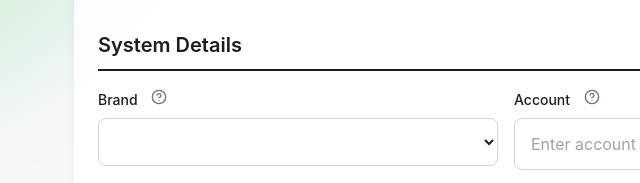
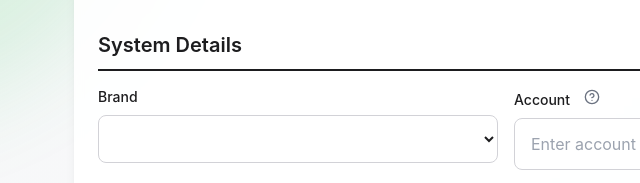
Before and after one commit to moss-xxh/authorization, a plain HTML site: page index.html in a window 1280 px wide. Shown: the part 986-1169 px from the top of the page, 134-774 px from the left. Drawn offline with nearby package versions, Linux system fonts and the light colour scheme.

Commit message:
Remove hint icon from Brand field
- Removed question mark hint icon button from Brand field label
- Cleaned up JavaScript imageMap to remove 'brand' entry
- Updated preloadHintImages function to exclude 品牌.jpg from preloading
- Brand field now displays as plain text label without preview functionality
- Remaining hint icons: Account, Inverter SN, Battery SN, Battery Capacity

🤖 Generated with [Claude Code](https://claude.ai/code)

Co-Authored-By: Claude <noreply@anthropic.com>

```diff
--- a/index.html
+++ b/index.html
@@ -502,13 +502,6 @@
                     <label class="label-apple" for="batteryBrand">
                         <span class="lang-text" data-lang="en">Brand</span>
                         <span class="lang-text" data-lang="zh">品牌</span>
-                        <button type="button" class="hint-icon ml-2" onclick="openHintModal('brand')" title="查看示例图片">
-                            <svg width="16" height="16" viewBox="0 0 24 24" fill="none" xmlns="http://www.w3.org/2000/svg">
-                                <circle cx="12" cy="12" r="10" stroke="#6B7280" stroke-width="2"/>
-                                <path d="M9.09 9a3 3 0 0 1 5.83 1c0 2-3 3-3 3" stroke="#6B7280" stroke-width="2" stroke-linecap="round" stroke-linejoin="round"/>
-                                <circle cx="12" cy="17" r="1" fill="#6B7280"/>
-                            </svg>
-                        </button>
                     </label>
                     <select id="batteryBrand" name="batteryBrand" class="input-apple">
                         <option value="" selected></option>
@@ -2953,7 +2946,7 @@
 
         // 预加载所有提示图片
         function preloadHintImages() {
-            const imagesToPreload = ['品牌.jpg', '账号.jpg', '逆变器SN.jpg', '电池SN.jpg', '电池容量.jpg'];
+            const imagesToPreload = ['账号.jpg', '逆变器SN.jpg', '电池SN.jpg', '电池容量.jpg'];
             imagesToPreload.forEach(src => {
                 if (!imageCache.has(src)) {
                     const img = new Image();
@@ -2972,13 +2965,6 @@
 
             // 根据类型设置图片路径和标题
             const imageMap = {
-                'brand': {
-                    src: '品牌.jpg',
-                    title: {
-                        en: 'Brand Location Example',
-                        zh: '品牌位置示例'
-                    }
-                },
                 'account': {
                     src: '账号.jpg',
                     title: {
```
